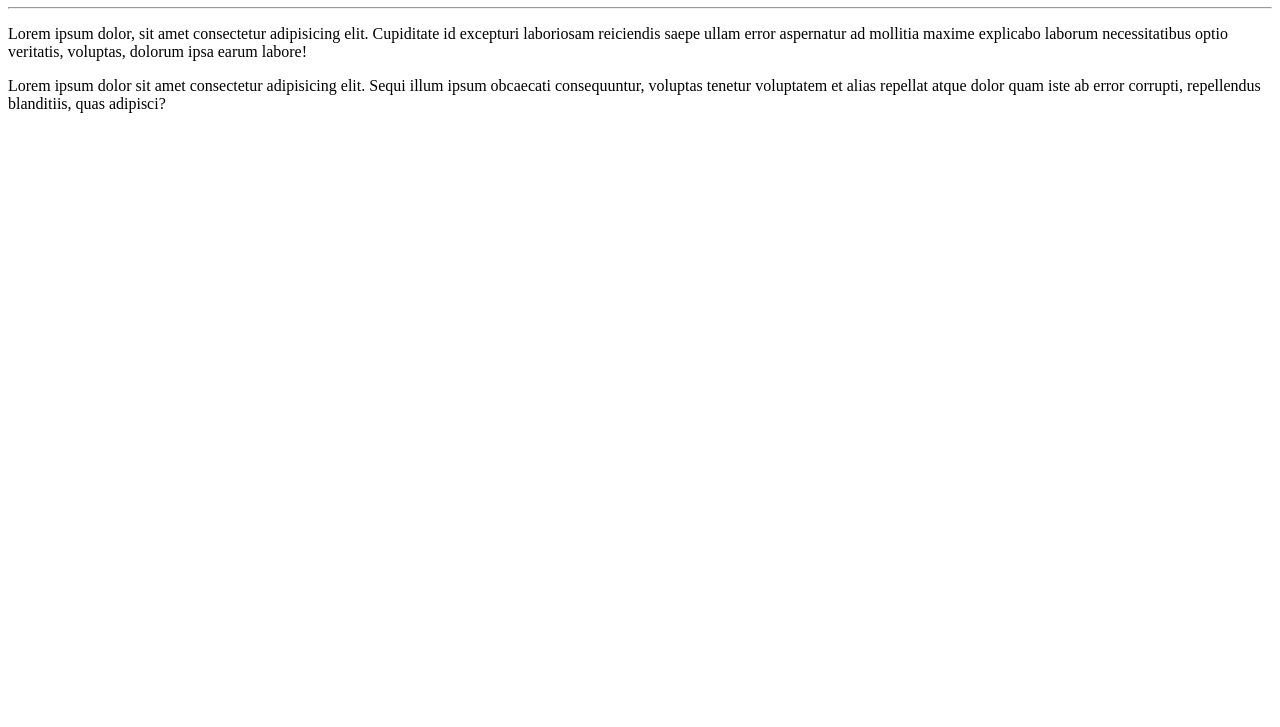
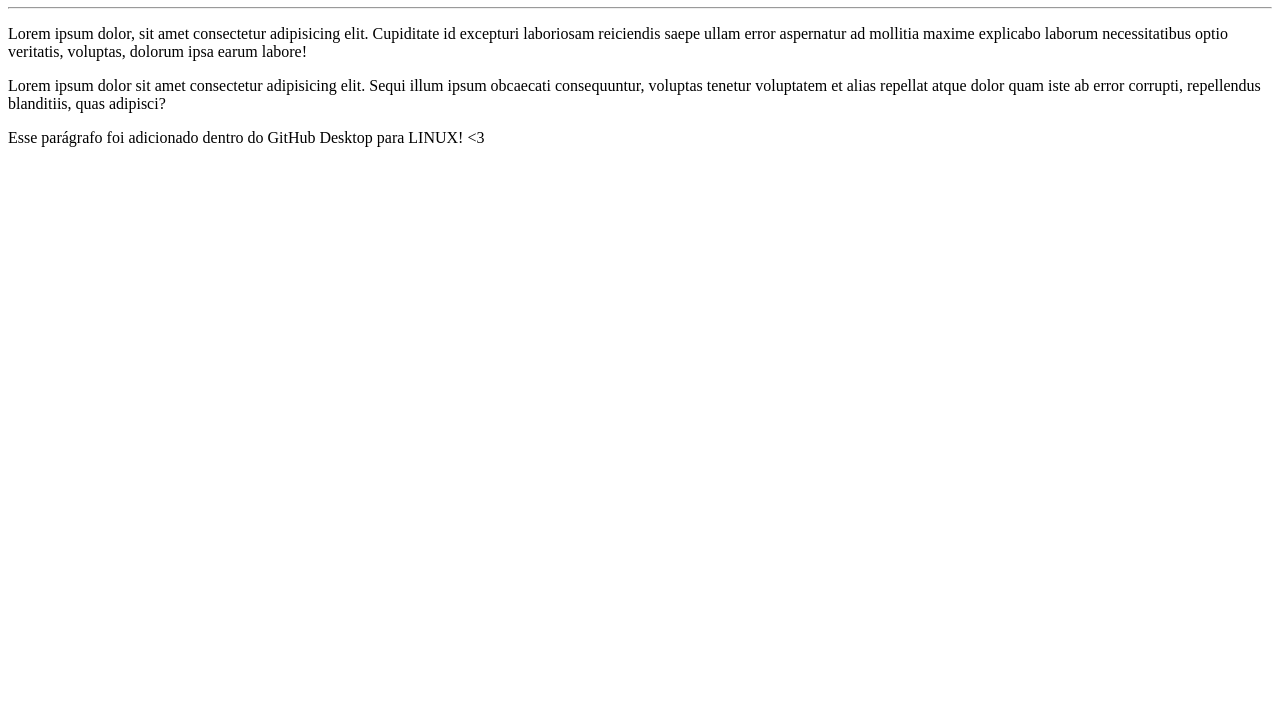
Before and after one commit to lodernaut/Ola-Mundo, a plain HTML site: page site-exemplo/index.html in a window 1280 px wide. Shown: the part 73-800 px from the top of the page. Drawn offline with Linux system fonts and the light colour scheme.

Commit message:
Mudei o arquivo index

```diff
--- a/site-exemplo/index.html
+++ b/site-exemplo/index.html
@@ -11,5 +11,6 @@
     <hr>
     <p>Lorem ipsum dolor, sit amet consectetur adipisicing elit. Cupiditate id excepturi laboriosam reiciendis saepe ullam error aspernatur ad mollitia maxime explicabo laborum necessitatibus optio veritatis, voluptas, dolorum ipsa earum labore!</p>
     <p>Lorem ipsum dolor sit amet consectetur adipisicing elit. Sequi illum ipsum obcaecati consequuntur, voluptas tenetur voluptatem et alias repellat atque dolor quam iste ab error corrupti, repellendus blanditiis, quas adipisci?</p>
+    <p>Esse parágrafo foi adicionado dentro do GitHub Desktop para LINUX! &LT;3</p>
 </body>
 </html>
```
